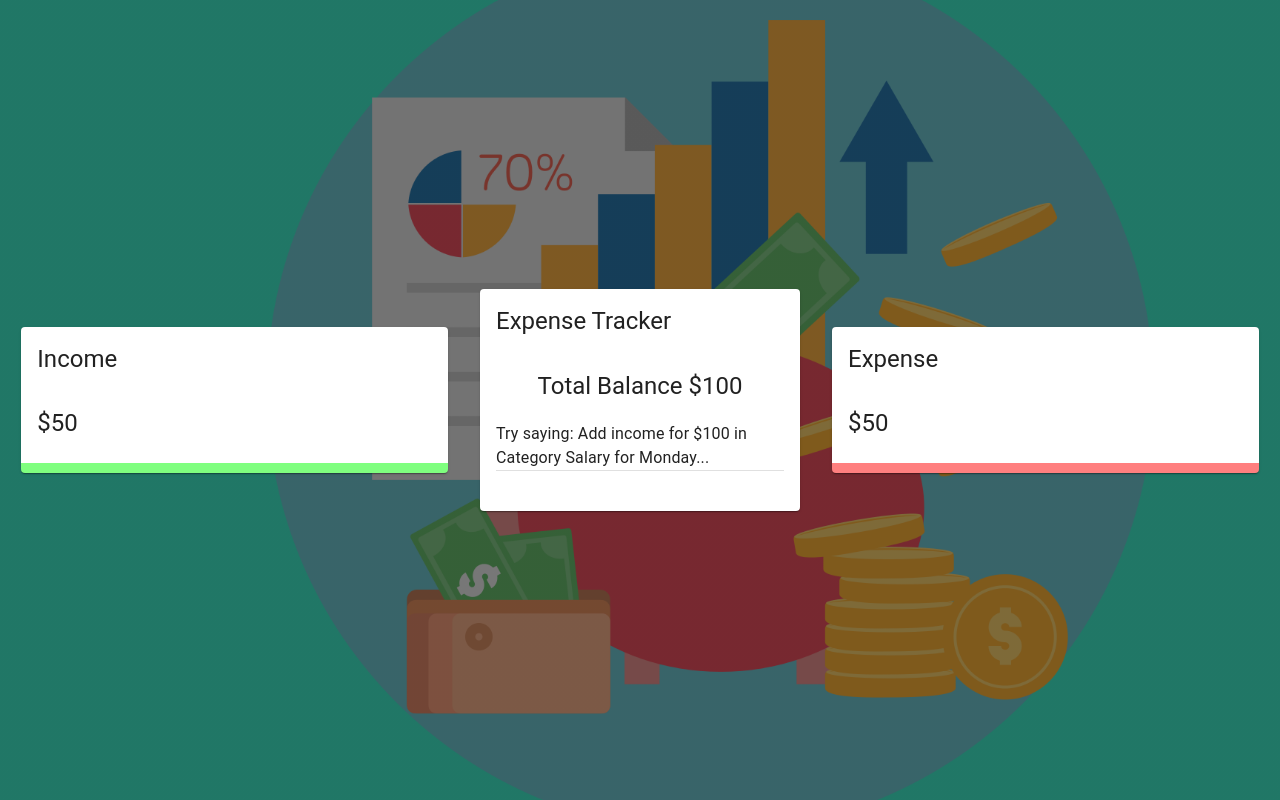
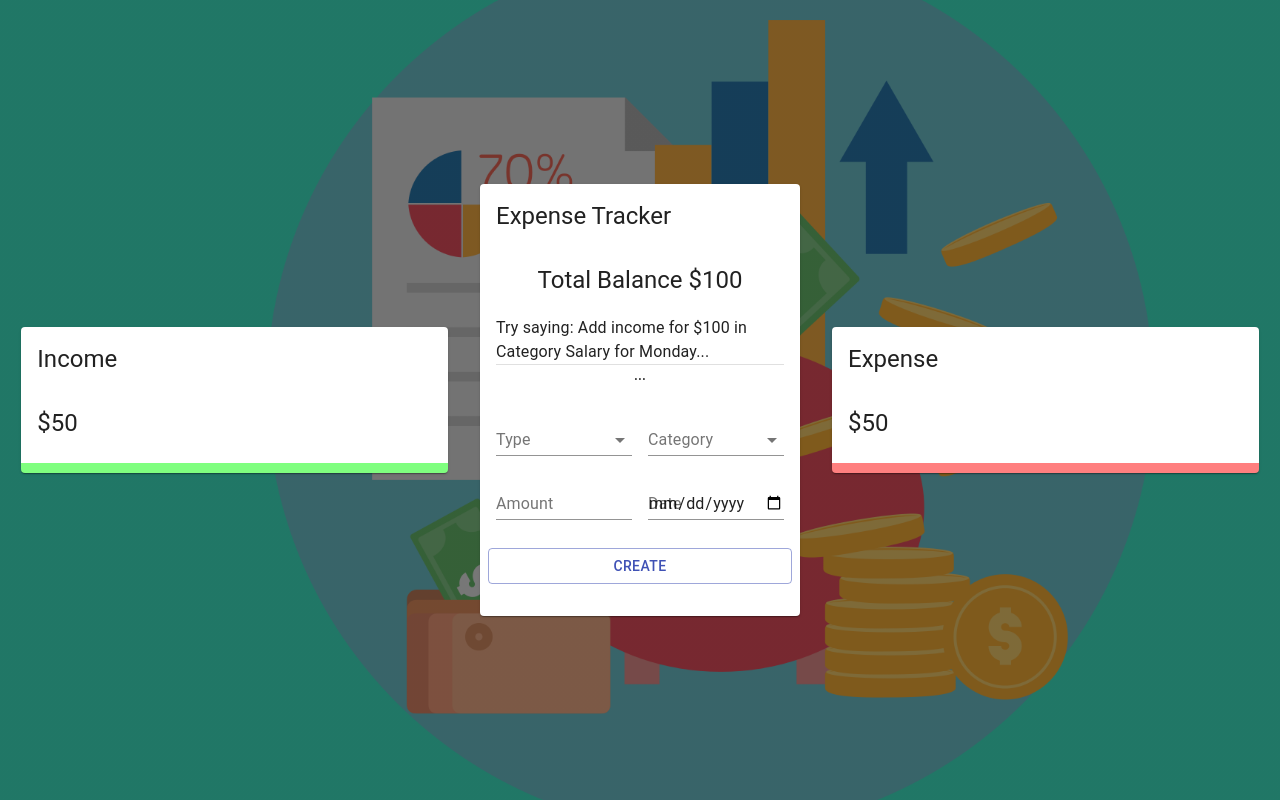
Before and after one commit to deaconTown/expense_tracker, a React (Create React App) app: page / in a window 1280 px wide. Built offline with nearby package versions, Linux system fonts and the light colour scheme.

Commit message:
Created basic layout of form for main component

```diff
--- /dev/null
+++ b/src/components/Main/Form/Form.jsx
@@ -0,0 +1,44 @@
+import React from 'react';
+import { TextField, Typography, Grid, Button, FormControl, InputLabel, Select, MenuItem } from '@material-ui/core';
+
+import useStyles from './styles';
+
+const Form = () => {
+    const classes = useStyles();
+    return (
+        <Grid container spacing={2}>
+            <Grid item xs={12}>
+                <Typography align='center' variant='subtitle2' gutterBottom>
+                    ...
+                </Typography>
+            </Grid>
+            <Grid item xs={6}>
+                <FormControl fullWidth>
+                    <InputLabel>Type</InputLabel>
+                    <Select>
+                        <MenuItem value="Income">Income</MenuItem>
+                        <MenuItem value="Expense">Expense</MenuItem>
+                    </Select>
+                </FormControl>
+            </Grid>
+            <Grid item xs={6}>
+                <FormControl fullWidth>
+                    <InputLabel>Category</InputLabel>
+                    <Select>
+                        <MenuItem value="business">Business</MenuItem>
+                        <MenuItem value="salary">Salary</MenuItem>
+                    </Select>
+                </FormControl>
+            </Grid>
+            <Grid item xs={6}>
+                <TextField type="number" label="Amount" fullWidth/>
+            </Grid>
+            <Grid item xs={6}>
+                <TextField type="date" label="Date" fullWidth/>
+            </Grid>
+            <Button className={classes.button} variant="outlined" color='primary' fullWidth>Create</Button>
+        </Grid>
+    )
+}
+
+export default Form
--- /dev/null
+++ b/src/components/Main/Form/styles.js
@@ -0,0 +1,12 @@
+import { makeStyles } from '@material-ui/core/styles';
+
+export default makeStyles(() => ({
+  radioGroup: {
+    display: 'flex',
+    justifyContent: 'center',
+    marginBottom: '-10px',
+  },
+  button: {
+    marginTop: '20px',
+  },
+}));
--- a/src/components/Main/Main.jsx
+++ b/src/components/Main/Main.jsx
@@ -2,6 +2,7 @@ import React from 'react';
 import { Card, CardHeader, CardContent, Typography, Grid, Divider } from '@material-ui/core';
 
 import useStyles from './styles';
+import Form from './Form/Form';
 
 const Main = () => {
     const classes = useStyles();
@@ -15,7 +16,7 @@ const Main = () => {
                     Try saying: Add income for $100 in Category Salary for Monday...
                 </Typography>
                 <Divider/>
-                {/**Form */}
+                <Form/>
             </CardContent>
             <CardContent className={classes.cardContent}>
                 <Grid item xs={12}>
```
